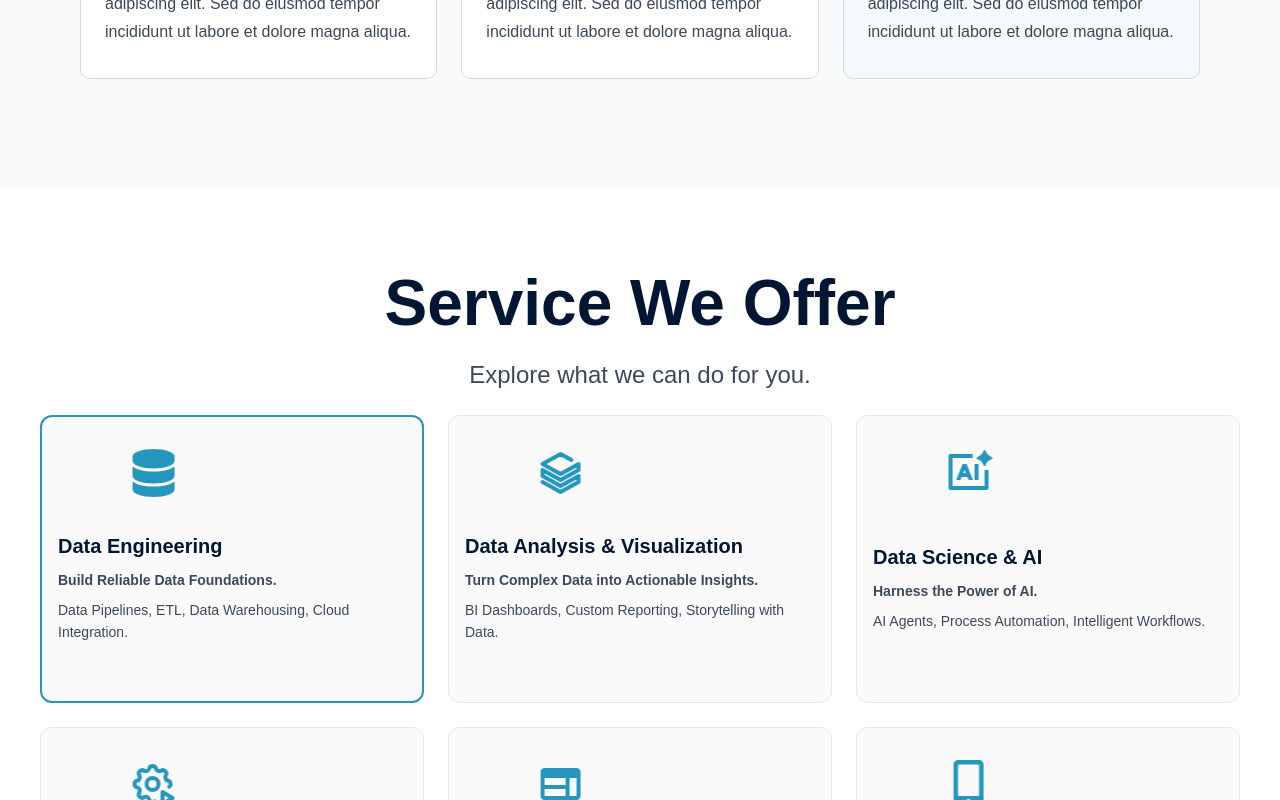
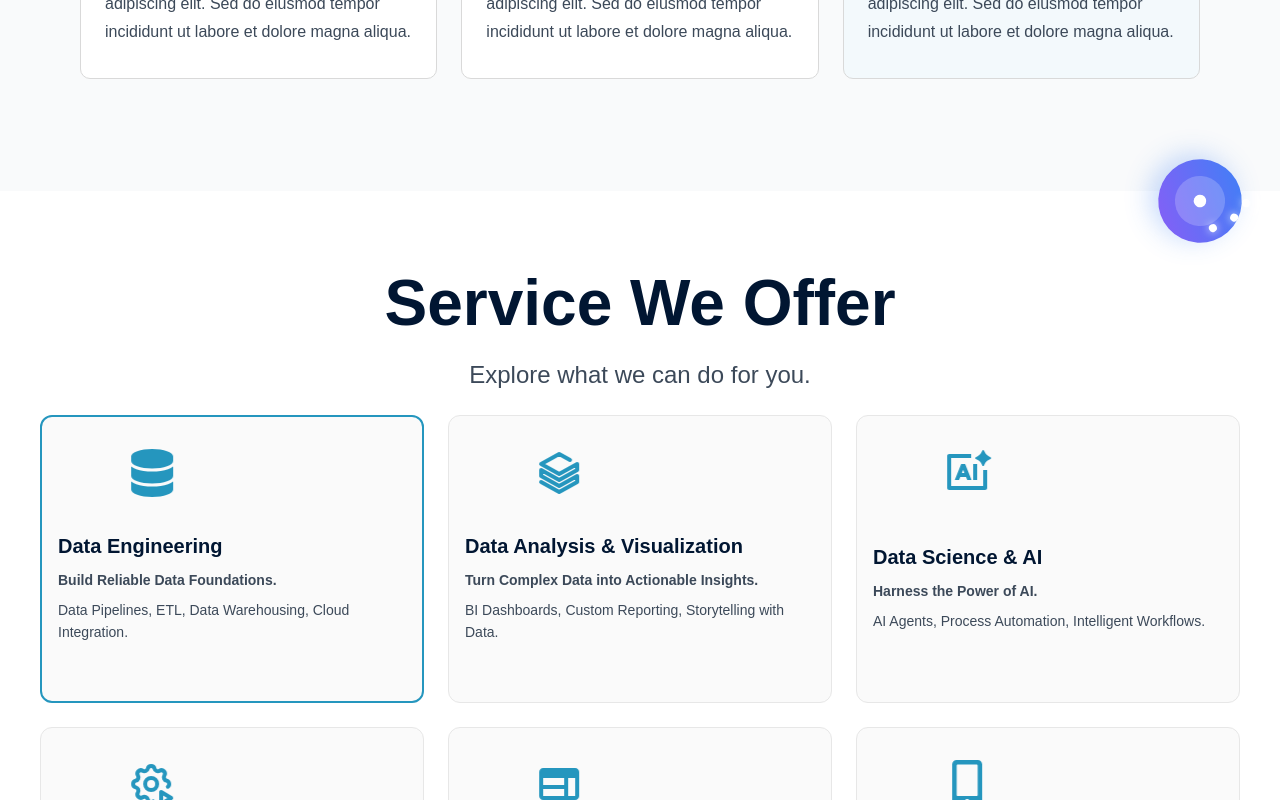
Before and after one commit to ali-haidir/Auramatics, a Next.js app: page / in a window 1280 px wide. Shown: the part 1260-2060 px from the top of the page. Built offline with nearby package versions, Linux system fonts and the light colour scheme.

Commit message:
floating objects

```diff
--- a/src/app/components/baselayout/footer.tsx
+++ b/src/app/components/baselayout/footer.tsx
@@ -60,8 +60,15 @@ const socialIcons = [
 
 const Footer = () => {
   return (
-    <footer className="pt-12 px-6 w-full md:px-20 bg-[#0a1225] text-quaternary-gray text-center">
-      <div className="grid grid-cols-1 sm:grid-cols-2 md:grid-cols-3 gap-12 max-w-6xl mx-auto">
+    <footer className="relative pt-12 px-6 w-full md:px-20 bg-[#0a1225] text-quaternary-gray text-center overflow-hidden">
+      {/* Animated background circles */}
+      <div className="absolute inset-0">
+        <div className="absolute top-1/4 left-1/4 w-64 h-64 bg-gradient-to-r from-pink-500/20 to-purple-500/20 rounded-full blur-3xl animate-pulse"></div>
+        <div className="absolute bottom-1/4 right-1/4 w-80 h-80 bg-gradient-to-r from-blue-500/20 to-cyan-500/20 rounded-full blur-3xl animate-pulse delay-1000"></div>
+        <div className="absolute top-1/2 left-1/2 transform -translate-x-1/2 -translate-y-1/2 w-96 h-96 bg-gradient-to-r from-purple-500/10 to-pink-500/10 rounded-full blur-3xl animate-pulse delay-2000"></div>
+      </div>
+
+      <div className="relative z-10 grid grid-cols-1 sm:grid-cols-2 md:grid-cols-3 gap-12 max-w-6xl mx-auto">
         <div className="space-y-6 flex flex-col items-center">
           <div className="flex items-center justify-center">
             <Image
--- a/src/app/components/subComponents/Floating3DObject.tsx
+++ b/src/app/components/subComponents/Floating3DObject.tsx
@@ -4,122 +4,63 @@ import { motion } from "framer-motion";
 
 const Floating3DObject = () => {
   return (
-    <div className="relative w-full h-0 flex justify-center items-center">
+    <div className="relative w-full h-0 flex justify-end items-center pr-8">
       <motion.div
         initial={{ opacity: 0, scale: 0.8, y: 30 }}
         whileInView={{ opacity: 1, scale: 1, y: 0 }}
         transition={{ duration: 0.8, ease: "easeOut" }}
         className="relative z-50"
-        style={{ marginTop: "-80px" }}
+        style={{ marginTop: "20px" }}
       >
-        {/* Simple AI Bot */}
-        <div className="relative w-32 h-40 flex flex-col items-center">
-          {/* Head */}
+        {/* Simple Elegant Object */}
+        <div className="relative w-24 h-24 flex items-center justify-center">
           <motion.div
-            animate={{ y: [0, -3, 0] }}
-            transition={{ duration: 3, repeat: Infinity, ease: "easeInOut" }}
-            className="w-16 h-16 bg-sky-200 rounded-full shadow-lg relative"
+            animate={{
+              rotate: 360,
+              scale: [1, 1.05, 1],
+            }}
+            transition={{
+              rotate: { duration: 20, repeat: Infinity, ease: "linear" },
+              scale: { duration: 4, repeat: Infinity, ease: "easeInOut" },
+            }}
+            className="w-20 h-20 rounded-full"
             style={{
-              background: "linear-gradient(135deg, #bae6fd 0%, #7dd3fc 100%)",
-              boxShadow: "0 4px 12px rgba(0, 0, 0, 0.15)",
+              background: "linear-gradient(135deg, #3b82f6 0%, #8b5cf6 100%)",
+              boxShadow: "0 8px 25px rgba(59, 130, 246, 0.3)",
             }}
           >
-            {/* Antenna */}
-            <div className="absolute -top-1 left-1/2 transform -translate-x-1/2 w-1 h-4 bg-gray-700 rounded-full">
-              <div className="absolute -top-0.5 left-1/2 transform -translate-x-1/2 w-1.5 h-1.5 bg-gray-700 rounded-full"></div>
-            </div>
+            {/* Inner circle */}
+            <div className="absolute inset-4 rounded-full bg-white/20"></div>
 
-            {/* Side panels */}
-            <div className="absolute top-2 -left-1.5 w-2 h-4 bg-gray-700 rounded-full"></div>
-            <div className="absolute top-2 -right-1.5 w-2 h-4 bg-gray-700 rounded-full"></div>
-
-            {/* Face */}
-            <div className="absolute inset-2 bg-gray-800 rounded-lg">
-              {/* Eyes */}
-              <motion.div
-                animate={{ opacity: [0.8, 1, 0.8] }}
-                transition={{ duration: 2, repeat: Infinity }}
-                className="absolute top-2 left-3 w-0.5 h-3 bg-blue-400 rounded-full"
-                style={{ boxShadow: "0 0 6px rgba(59, 130, 246, 0.8)" }}
-              ></motion.div>
-              <motion.div
-                animate={{ opacity: [0.8, 1, 0.8] }}
-                transition={{ duration: 2, repeat: Infinity, delay: 0.5 }}
-                className="absolute top-2 right-3 w-0.5 h-3 bg-blue-400 rounded-full"
-                style={{ boxShadow: "0 0 6px rgba(59, 130, 246, 0.8)" }}
-              ></motion.div>
-
-              {/* Smile */}
-              <motion.div
-                animate={{ scaleX: [1, 1.1, 1] }}
-                transition={{ duration: 2.5, repeat: Infinity }}
-                className="absolute bottom-2 left-1/2 transform -translate-x-1/2 w-3 h-1.5 border-b border-blue-400 rounded-full"
-                style={{ boxShadow: "0 0 4px rgba(59, 130, 246, 0.6)" }}
-              ></motion.div>
-            </div>
+            {/* Center dot */}
+            <div className="absolute top-1/2 left-1/2 transform -translate-x-1/2 -translate-y-1/2 w-3 h-3 bg-white rounded-full"></div>
           </motion.div>
 
-          {/* Neck */}
-          <div className="w-1.5 h-2 bg-gray-700 rounded-full"></div>
-
-          {/* Body */}
-          <motion.div
-            animate={{ y: [0, 2, 0] }}
-            transition={{
-              duration: 4,
-              repeat: Infinity,
-              ease: "easeInOut",
-              delay: 0.5,
-            }}
-            className="w-20 h-24 bg-sky-200 rounded-full shadow-lg relative"
-            style={{
-              background: "linear-gradient(135deg, #bae6fd 0%, #7dd3fc 100%)",
-              boxShadow: "0 6px 16px rgba(0, 0, 0, 0.15)",
-            }}
-          >
-            {/* Band */}
-            <div className="absolute top-1/2 left-1/2 transform -translate-x-1/2 -translate-y-1/2 w-16 h-1 bg-gray-700 rounded-full"></div>
-
-            {/* Arms */}
-            {/* Left arm - waving */}
+          {/* Orbiting dots */}
+          {[...Array(3)].map((_, i) => (
             <motion.div
-              animate={{ rotate: [0, -20, 20, 0] }}
+              key={i}
+              animate={{ rotate: 360 }}
               transition={{
-                duration: 2,
+                duration: 15 + i * 5,
                 repeat: Infinity,
-                ease: "easeInOut",
-                delay: 0.5,
+                ease: "linear",
               }}
-              className="absolute top-3 -left-2 w-2 h-6 bg-sky-200 rounded-full"
-              style={{
-                background: "linear-gradient(135deg, #bae6fd 0%, #7dd3fc 100%)",
-                boxShadow: "0 2px 4px rgba(0, 0, 0, 0.1)",
-              }}
+              className="absolute inset-0"
             >
-              <div className="absolute -bottom-0.5 left-1/2 transform -translate-x-1/2 w-1.5 h-1.5 bg-gray-700 rounded-full"></div>
+              <div
+                className="absolute w-2 h-2 bg-white rounded-full"
+                style={{
+                  top: "50%",
+                  left: "50%",
+                  transform: `translate(-50%, -50%) translateY(-${
+                    30 + i * 8
+                  }px)`,
+                  boxShadow: "0 0 8px rgba(255, 255, 255, 0.8)",
+                }}
+              ></div>
             </motion.div>
-
-            {/* Right arm - hanging */}
-            <motion.div
-              animate={{ rotate: [0, 1, -1, 0] }}
-              transition={{
-                duration: 3,
-                repeat: Infinity,
-                ease: "easeInOut",
-                delay: 1,
-              }}
-              className="absolute top-3 -right-2 w-2 h-6 bg-sky-200 rounded-full"
-              style={{
-                background: "linear-gradient(135deg, #bae6fd 0%, #7dd3fc 100%)",
-                boxShadow: "0 2px 4px rgba(0, 0, 0, 0.1)",
-              }}
-            >
-              <div className="absolute -bottom-0.5 left-1/2 transform -translate-x-1/2 w-1.5 h-1.5 bg-gray-700 rounded-full"></div>
-            </motion.div>
-          </motion.div>
-
-          {/* Shadow */}
-          <div className="absolute -bottom-1 left-1/2 transform -translate-x-1/2 w-12 h-2 bg-black/10 rounded-full blur-sm"></div>
+          ))}
         </div>
       </motion.div>
     </div>
--- a/src/app/page.tsx
+++ b/src/app/page.tsx
@@ -44,14 +44,14 @@ export default function Home() {
         }
       />
 
-      {/* <Floating3DObject /> */}
+      <Floating3DObject />
 
       <Services ref={servicesRef} />
 
       <IndustrySection />
       <WhyChoseUs />
       <WorkingStack />
-      <AbstractLogoSection />
+      {/* <AbstractLogoSection /> */}
       <Footer />
     </div>
   );
```
